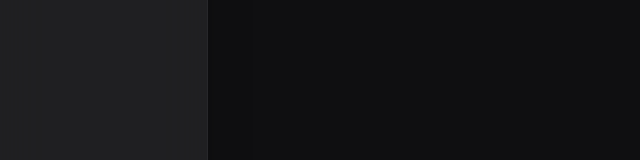
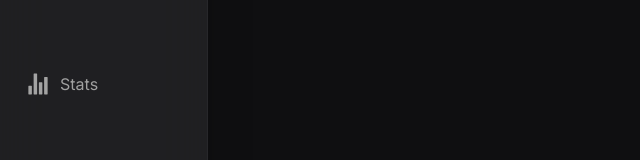
Before and after one commit to alexanderiksson/barbellbook, a React (Vite) app: page / in a window 1280 px wide. Shown: the part 303-463 px from the top of the page, without its empty margins (0-640 px from the left). Built offline with nearby package versions, Linux system fonts and the light colour scheme.

Commit message:
Added stats page to navigation

```diff
--- a/src/components/layout/Navigation.tsx
+++ b/src/components/layout/Navigation.tsx
@@ -1,5 +1,5 @@
 import { NavLink } from "react-router-dom";
-import { IoIosAddCircle, IoIosTime, IoIosHome } from "react-icons/io";
+import { IoIosAddCircle, IoIosTime, IoIosHome, IoIosStats } from "react-icons/io";
 
 interface TabProps {
     to: string;
@@ -56,6 +56,9 @@ export default function Navigation() {
                 <li>
                     <Tab to="/history" label="History" Icon={IoIosTime} />
                 </li>
+                <li>
+                    <Tab to="/stats" label="Stats" Icon={IoIosStats} />
+                </li>
             </ul>
         </nav>
     );
--- a/src/pages/History.tsx
+++ b/src/pages/History.tsx
@@ -10,7 +10,7 @@ import Menu from "../components/common/Menu";
 import { Select } from "../components/common/Inputs";
 
 import { TbFileExport } from "react-icons/tb";
-import { IoIosStats, IoIosArrowBack, IoIosArrowForward } from "react-icons/io";
+import { IoIosArrowBack, IoIosArrowForward } from "react-icons/io";
 
 interface FilteredWorkouts extends WorkoutType {
     id: number;
@@ -81,12 +81,6 @@ export default function History() {
                         menuItems={[
                             {
                                 type: "link",
-                                label: "Stats",
-                                icon: IoIosStats,
-                                to: "/stats",
-                            },
-                            {
-                                type: "link",
                                 label: "Export data",
                                 icon: TbFileExport,
                                 to: "/export",
--- a/src/pages/Stats.tsx
+++ b/src/pages/Stats.tsx
@@ -4,7 +4,6 @@ import { useWorkout } from "../context/WorkoutContext";
 import exercisesData from "../data/exercises.json";
 
 import PageHeading from "../components/common/PageHeading";
-import BackButton from "../components/common/BackButton";
 import { Button } from "../components/common/Buttons";
 import Chart from "../components/pages/Stats/BarChart";
 import { Select } from "../components/common/Inputs";
@@ -97,7 +96,6 @@ export default function Stats() {
 
     return (
         <div className="content">
-            <BackButton to="/history" label="Workout history" />
             <PageHeading>Your stats</PageHeading>
 
             {workouts.length <= 0 ? (
```
